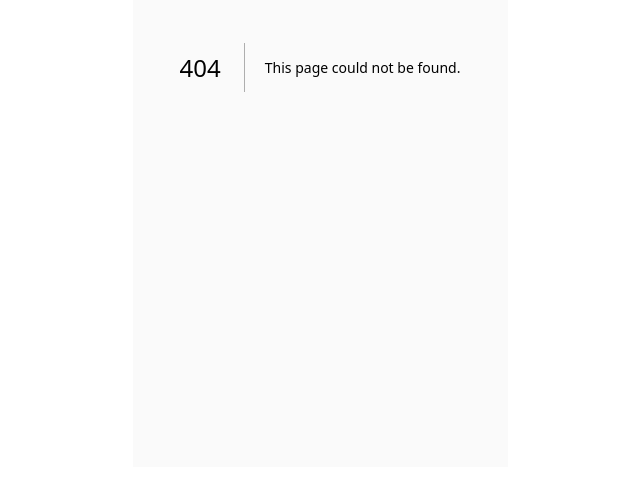
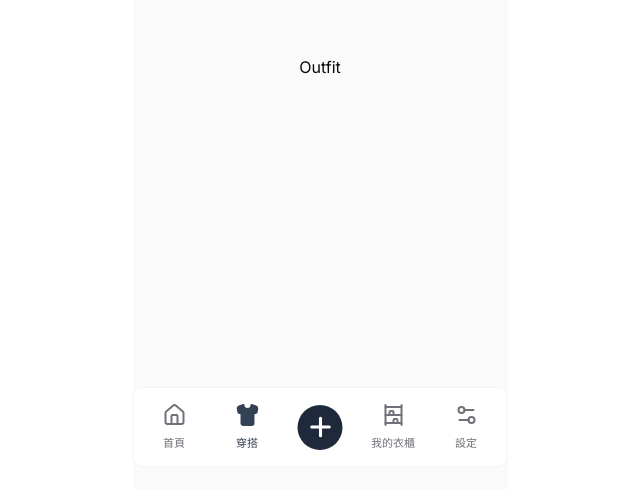
Before and after one commit to Lin4611/closy, a Next.js app: page /outfit in a window 1280 px wide. Before the commit this address had no page. Shown: the part 333-822 px from the top of the page, without its empty margins (320-960 px from the left). Before the commit the page ends 800 px from the top, so only its background shows below. Built offline with nearby package versions, Linux system fonts and the light colour scheme.

Commit message:
feat: add placeholder pages

```diff
--- /dev/null
+++ b/src/pages/outfit/index.tsx
@@ -0,0 +1,13 @@
+import { AppShell } from '@/modules/common/components/AppShell'
+
+const Outfit = () => {
+  return (
+    <AppShell>
+      <div className="flex h-screen w-full items-center justify-center">
+        <h1>Outfit</h1>
+      </div>
+    </AppShell>
+  )
+}
+
+export default Outfit
--- /dev/null
+++ b/src/pages/settings/index.tsx
@@ -0,0 +1,13 @@
+import { AppShell } from '@/modules/common/components/AppShell'
+
+const Setting = () => {
+  return (
+    <AppShell>
+      <div className="flex h-screen w-full items-center justify-center">
+        <h1>Setting</h1>
+      </div>
+    </AppShell>
+  )
+}
+
+export default Setting
```
